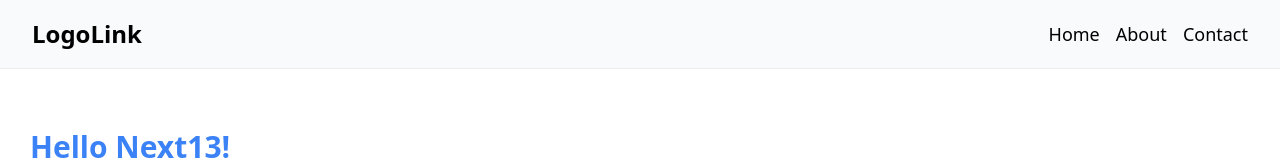
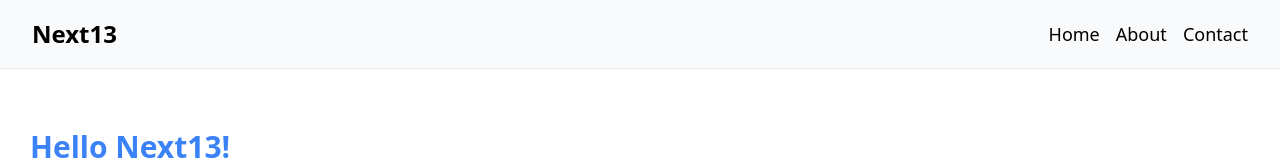
Before and after one commit to Iftee97/responsive-navbar-sidebar-next13, a Next.js app: page / in a window 1280 px wide. Shown: the top 160 px of the page. Built offline with nearby package versions, Linux system fonts and the light colour scheme.

Commit message:
update logo

```diff
--- a/components/HiddenSidebar.js
+++ b/components/HiddenSidebar.js
@@ -12,7 +12,7 @@ export default function HiddenSidebar({ navLinks }) {
         <div className="flex items-center justify-between px-8 py-4 bg-slate-50 border-b border-[#cccccc4d]">
           <Link href='/' className="inline-block" onClick={toggleSidebar}>
             <span className="font-semibold text-[24px]">
-              LogoLink
+              Next13
             </span>
           </Link>
           <button className="inline-block cursor-pointer" onClick={toggleSidebar}>
--- a/components/Navbar.js
+++ b/components/Navbar.js
@@ -10,7 +10,7 @@ export default function Navbar({ navLinks }) {
     <nav className="flex items-center justify-between px-8 py-4 bg-slate-50 border-b border-[#cccccc4d]">
       <Link href='/' className="inline-block">
         <span className="font-semibold text-[24px]">
-          LogoLink
+          Next13
         </span>
       </Link>
       <ul className="md:hidden flex items-center gap-4">
```
